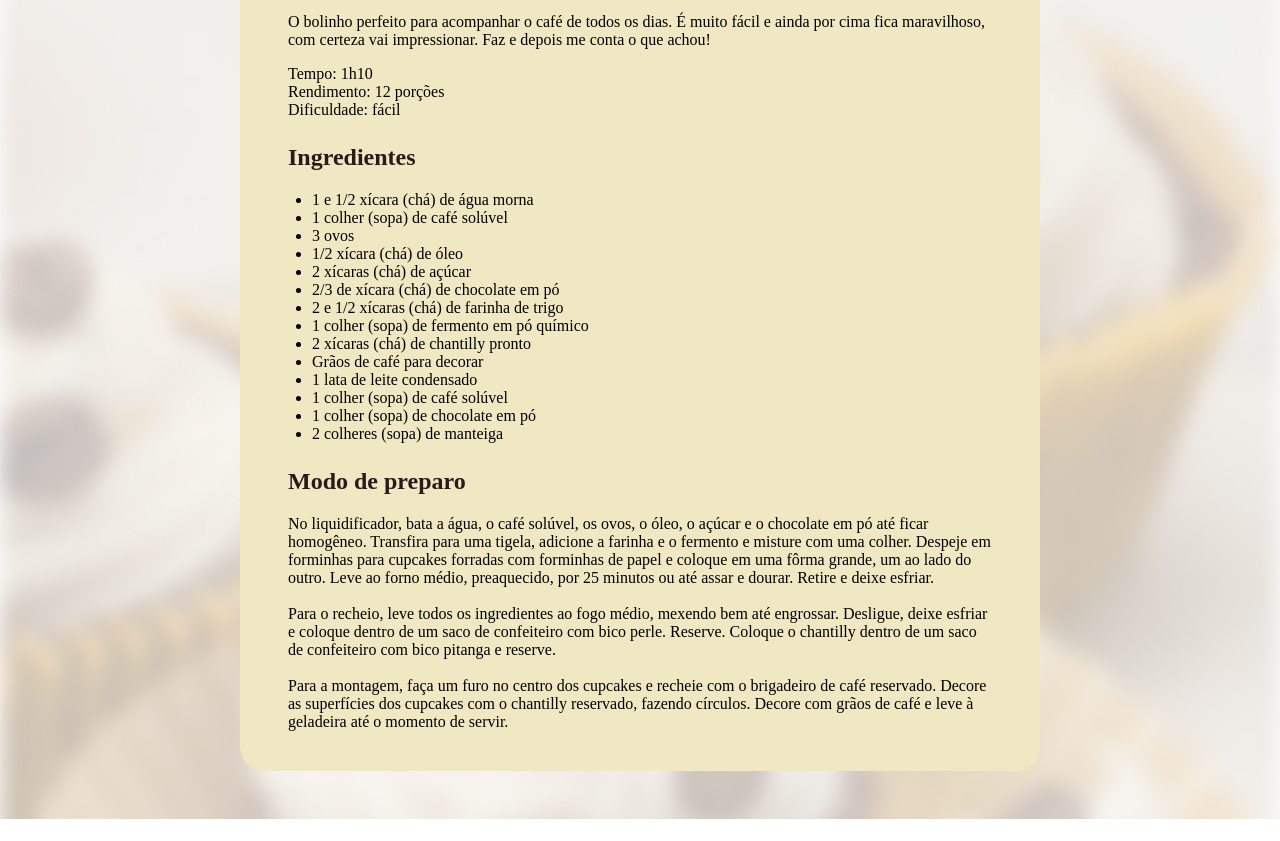
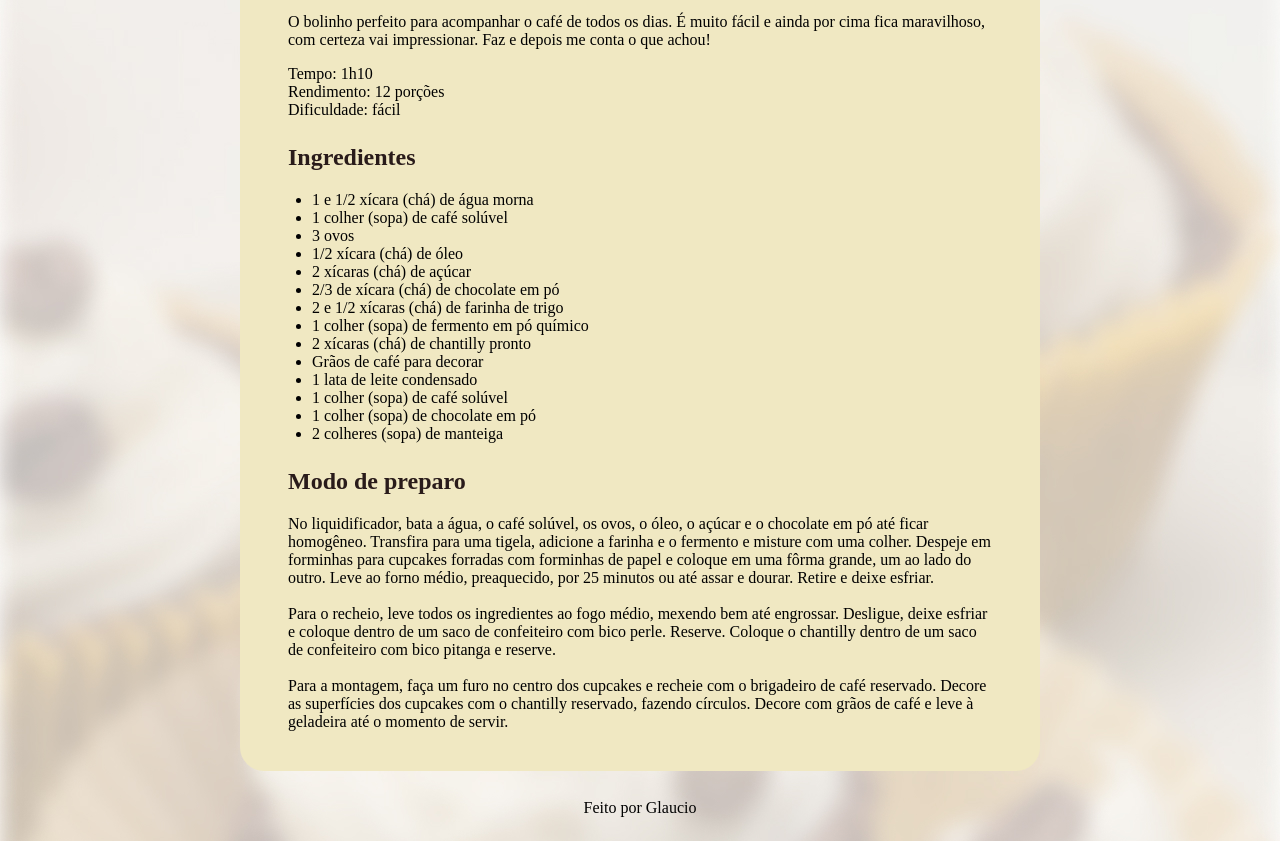
Before and after one commit to glauciobraga/Projeto, a plain HTML site: page index.html in a window 1280 px wide. Shown: the part 186-1027 px from the top of the page. Before the commit the page ends 1005 px from the top, so only its background shows below. Drawn offline with Linux system fonts and the light colour scheme; a web font is replaced by a local one.

Commit message:
Mudanças

```diff
--- a/index.html
+++ b/index.html
@@ -63,5 +63,6 @@
             </section>
         </main>
     </div>
+    <footer>Feito por Glaucio</footer>
 </body>
 </html>
--- a/style.css
+++ b/style.css
@@ -1,6 +1,7 @@
 :root {
     .alice-regular {
         font-family: "Alice", serif;
+        line-height: 150%;
         color: #573A37;
     }
 }
@@ -15,7 +16,7 @@ body {
     padding: 24px;
     background-color: #F0E8C2;
     border-radius: 24px;
-    margin: 48px auto;
+    margin: 48px auto 28px;
     box-sizing: border-box;
 }
 
@@ -54,3 +55,9 @@ h1, h2 {
 ul {
     padding-left: 24px;
 }
+
+footer {
+    color: black;
+    text-align: center;
+    margin-bottom: 24px;
+}
```
